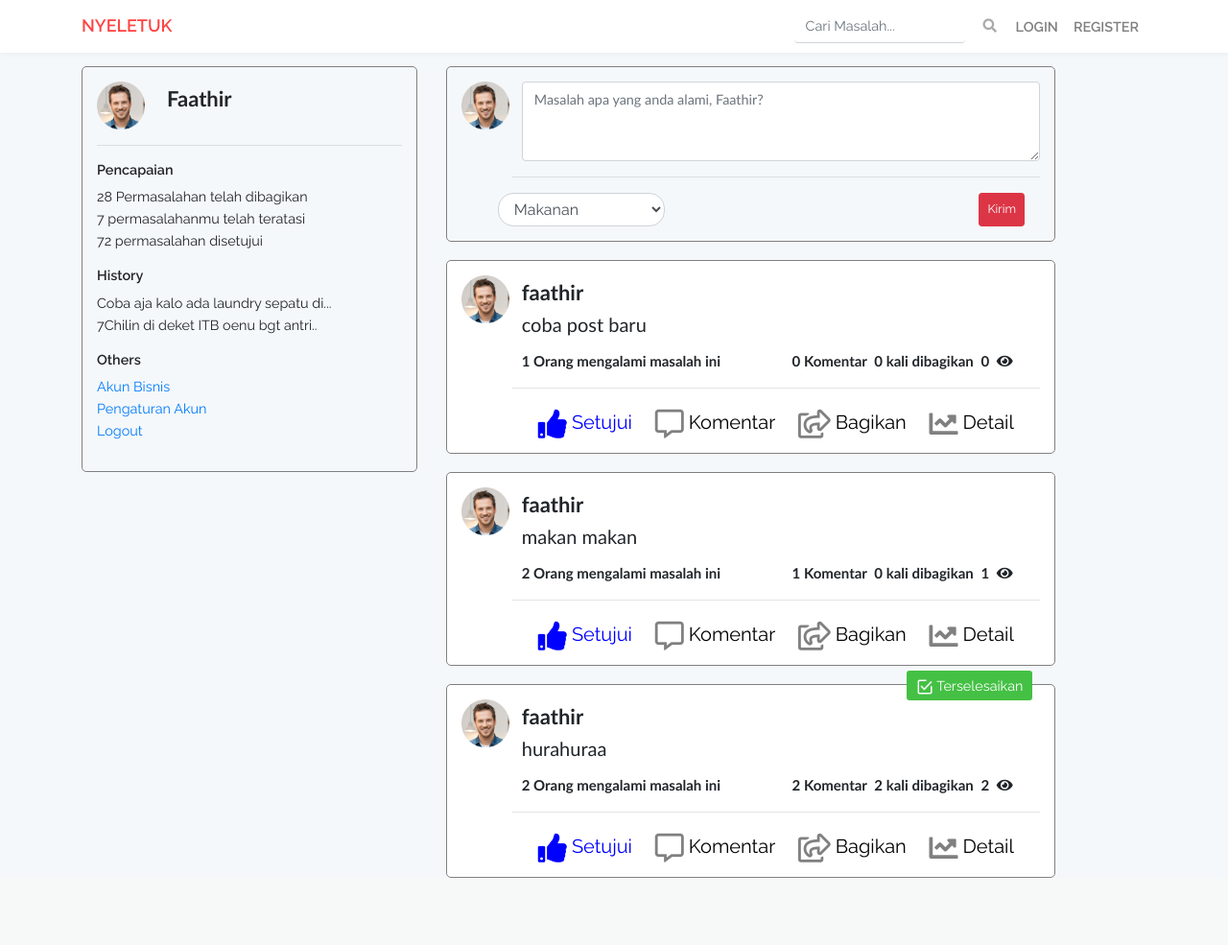
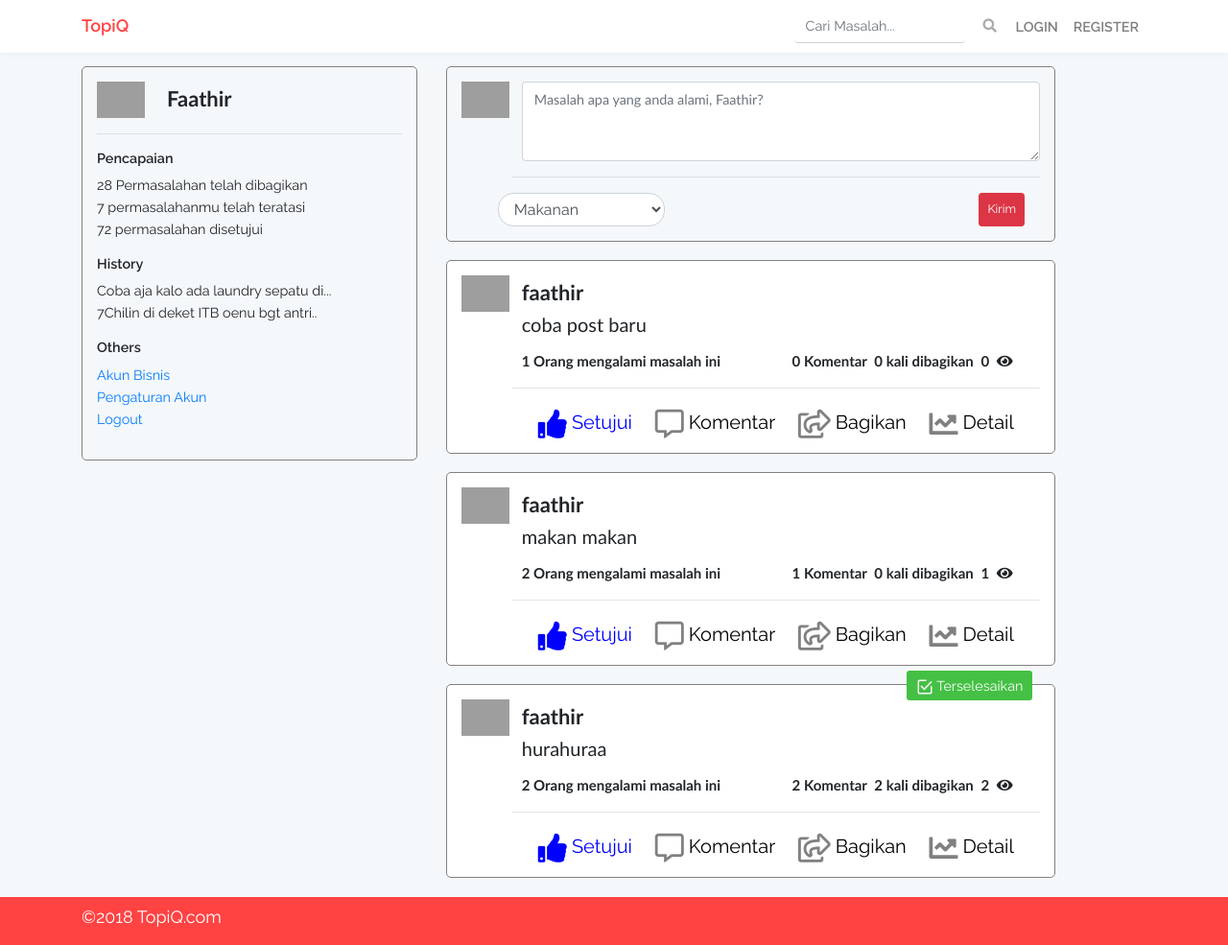
Before and after one commit to rizkyrhakiki/SemangatKuliah, a PHP site: page /homepage.php in a window 1280 px wide. Shown: the whole page at 96% size. Before the commit the page ends 915 px from the top, so only its background shows below. Run offline with PHP 8.4, Linux system fonts and the light colour scheme; data comes from the database, SQL or seed files in the repository; some libraries are stand-ins or nearby versions; grey boxes are pictures that could not be loaded.

Commit message:
Updated to TopiQ

```diff
--- a/homepage.php
+++ b/homepage.php
@@ -11,7 +11,7 @@ $user = "Faathir";
                 <div class="cardpost">
                     <div class="row">
                         <div class="col-md-1">
-                                <img src="img/dp.png" name="dp" width="50px" alt="">
+                                <img src="http://i.imgur.com/HQ3YU7n.gif" name="dp" width="50px" alt="">
                         </div>
                         <div class="namepost">
                             <div class="ml-5" name="nama"><?php echo $user; ?></div>
@@ -31,7 +31,7 @@ $user = "Faathir";
                              <h6><strong>Others</strong></h6>
                             <p><a href="#">Akun Bisnis</a>
                             <br><a href="#">Pengaturan Akun</a>
-                            <br><a href="#">Logout</a> </p>
+                            <br><a href="assets/process_logout.php">Logout</a> </p>
                         </div>
                 </div>
 
@@ -41,7 +41,7 @@ $user = "Faathir";
             <div class="cardpost">
                 <div class="row">
                     <div class="col-md-1">
-                        <img src="img/dp.png" name="dp" width="50px" alt="">
+                        <img src="http://i.imgur.com/HQ3YU7n.gif" name="dp" width="50px" alt="">
                     </div>
                     <div class="col-md-11">
                     <form action="assets/post_process.php" method="POST">
@@ -98,7 +98,7 @@ $user = "Faathir";
                 <div class="cardpost bg-white">
                     <div class="row">
                         <div class="col-md-1">
-                            <img src="img/dp.png" name="dp" width="50px" alt="">
+                            <img src="http://i.imgur.com/HQ3YU7n.gif" name="dp" width="50px" alt="">
                         </div>
                         <div class="col-md-11">
                             <div class="namepost">
@@ -148,4 +148,11 @@ $user = "Faathir";
     }
     ?>
         </div>
+
     </div>
+</div>
+<footer style="background-color: #FF4343; padding: 10px; color:white; margin-top: 20px; ">
+        <div class="container">
+            <h5>&copy;2018 TopiQ.com</h5>
+        </div>
+    </footer>
--- a/index.php
+++ b/index.php
@@ -8,7 +8,7 @@ $user = "faathir";
     <div class="mt-5 center-content">
         <h1>Bersama Kita Atasi Masalah</h1>
         <h3>Ceritakan masalahmu dan tunggu para pelaku<br>bisnis mewujudkan impianmu </h3>
-        <a class="btn btn-nyeletuk mt-3 mb-5" href="homepage.php">Nyeletuk Sekarang!</a>
+        <a class="btn btn-nyeletuk mt-3 mb-5" href="homepage.php">buka TopiQ Sekarang!</a>
     </div>
 
     <div class="bg-white mt-5 center-content">
@@ -39,7 +39,7 @@ $user = "faathir";
                 <div class="cardpost">
                     <div class="row">
                         <div class="col-md-1">
-                            <img src="img/dp.png" name="dp" width="50px" alt="">
+                            <img src="http://i.imgur.com/HQ3YU7n.gif" name="dp" width="50px" alt="">
                         </div>
                         <div class="col-md-11">
                             <div class="namepost">
@@ -101,7 +101,7 @@ atas permasalahan itu. Karna akan ada orang yang rela mengeluarkan uangnya demi
     </section>
     <footer style="background-color: #FF4343; padding: 10px; color:white;">
         <div class="container">
-            <h5>&copy;2018 Nyeletuk.com</h5>
+            <h5>&copy;2018 TopiQ.com</h5>
         </div>
     </footer>
 </div>
--- a/navbar.php
+++ b/navbar.php
@@ -1,11 +1,12 @@
-<?php require 'header.php' ?>
+<?php require 'header.php';
+session_start();?>
 
 <body>
     <div id="app">
         <nav class="navbar navbar-expand-md navbar-light navbar-laravel">
             <div class="container">
                 <a class="navbar-brand color-brand" href="index.php">
-               <strong>NYELETUK</strong>
+               <strong>TopiQ</strong>
                 </a>
                 <button class="navbar-toggler" type="button" data-toggle="collapse">
                     <span class="navbar-toggler-icon"></span>
@@ -94,6 +95,7 @@
                    if ($ambilData['message'] == 'success') {
                      echo "Sukses <br>";
                      echo " Selamat Datang ".$ambilData['data']['user']['first_name'];
+                     $_SESSION["FirstName"]=$ambilData['data']['user']['first_name'];
                    }else {
                      echo "Gagal";
                    }
```
